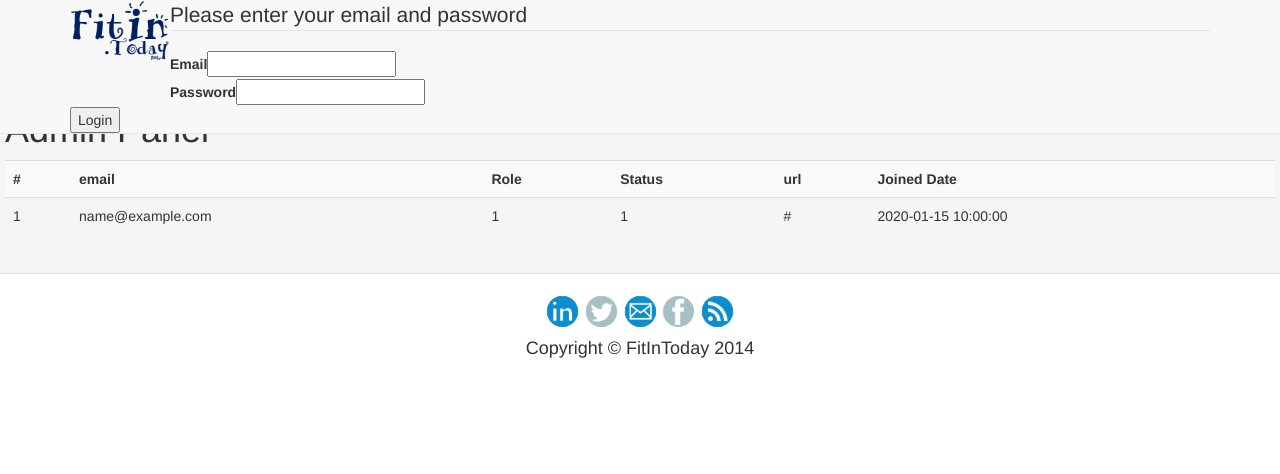
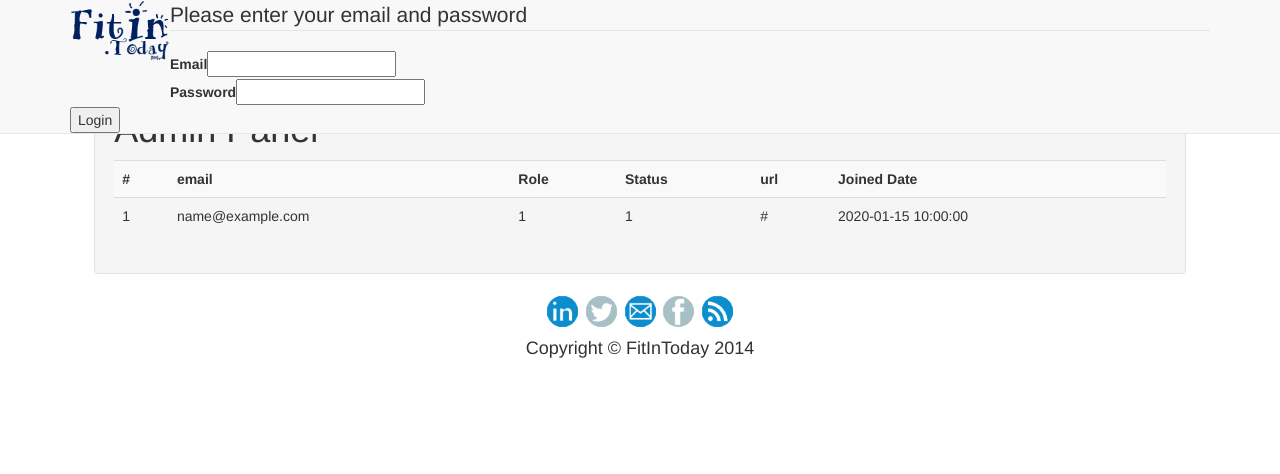
Before and after one commit to desnudopenguino/fitin, a CakePHP app: the page made by app/View/Users/index.ctp in a window 1280 px wide. Shown: the top 474 px of the page. Run offline with PHP 8.4 and a stand-in for CakePHP, Linux system fonts and the light colour scheme; the template is opened without the code that fills it: most values are stand-ins (such as "Sample title", 1, 10 or a date in 2020); form fields are guessed from the names that the template uses; data that the repository does not hold is empty; some libraries are stand-ins or nearby versions.

Commit message:
formatting on the page

```diff
--- a/app/View/Users/index.ctp
+++ b/app/View/Users/index.ctp
@@ -1,5 +1,5 @@
 <div class="row">
-	<div class="col-md-12 well">
+	<div class="col-md-10 col-md-offset-1 well">
 		<h1>Admin Panel</h1>
 		<table class="table table-striped">
 			<tr>
```
